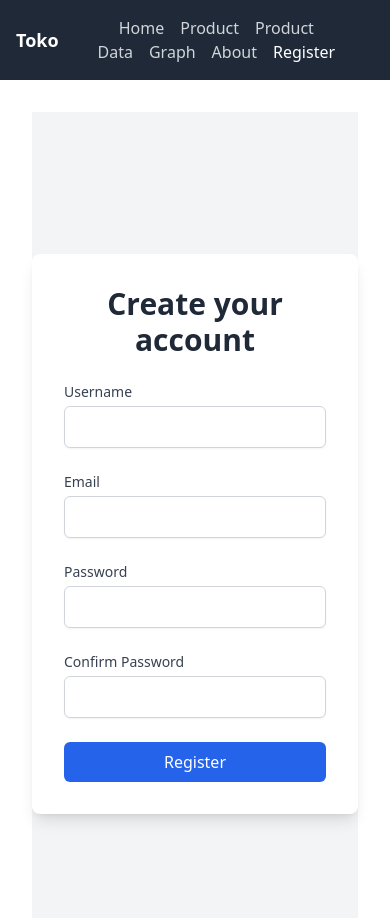
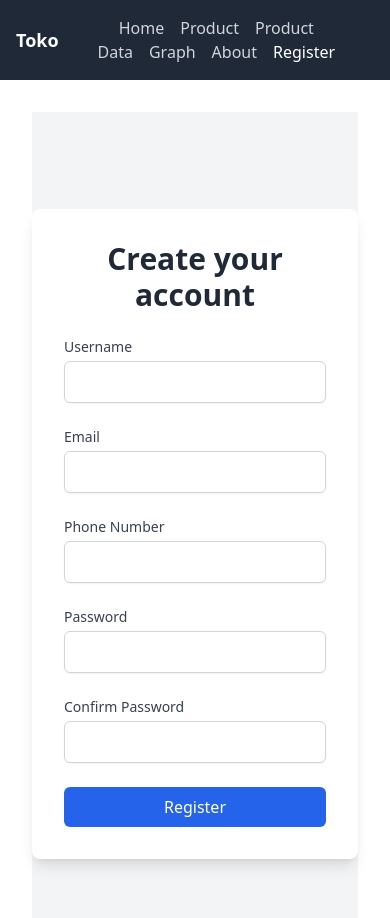
Before and after one commit to ruhyadi/multimatics, a React (Vite) app in the folder day05_react/: page /register in a window 390 px wide. Shown: the top 918 px of the page. Built offline with nearby package versions, Linux system fonts and the light colour scheme.

Commit message:
feat: add phone number field with validation to registration form

```diff
--- a/day05_react/src/pages/Register.tsx
+++ b/day05_react/src/pages/Register.tsx
@@ -4,6 +4,7 @@ import { useForm } from "react-hook-form";
 type RegisterForm = {
   username: string;
   email: string;
+  phoneNumber: string;
   password: string;
   confirmPassword: string;
 };
@@ -74,6 +75,40 @@ const Register: React.FC = () => {
               </p>
             )}
           </div>
+          {/* phone number */}
+          <div>
+            <label
+              htmlFor="phoneNumber"
+              className="block text-sm font-medium text-gray-700 text-left"
+            >
+              Phone Number
+            </label>
+            <input
+              id="phoneNumber"
+              type="tel"
+              {...register("phoneNumber", {
+                required: "Phone Number is required",
+                pattern: {
+                  value: /^[0-9]{10,12}$/,
+                  message: "Invalid phone number",
+                },
+                minLength: {
+                  value: 10,
+                  message: "Phone number must be at least 10 characters",
+                },
+                maxLength: {
+                  value: 12,
+                  message: "Phone number must be at most 12 characters",
+                },
+              })}
+              className="mt-1 block w-full px-3 py-2 border border-gray-300 rounded-md shadow-sm focus:outline-none focus:ring-2 focus:ring-blue-500 focus:border-blue-500"
+            />
+            {errors.phoneNumber && (
+              <p className="text-red-500 text-sm mt-1">
+                {errors.phoneNumber.message}
+              </p>
+            )}
+          </div>
           {/* password */}
           <div>
             <label
```
